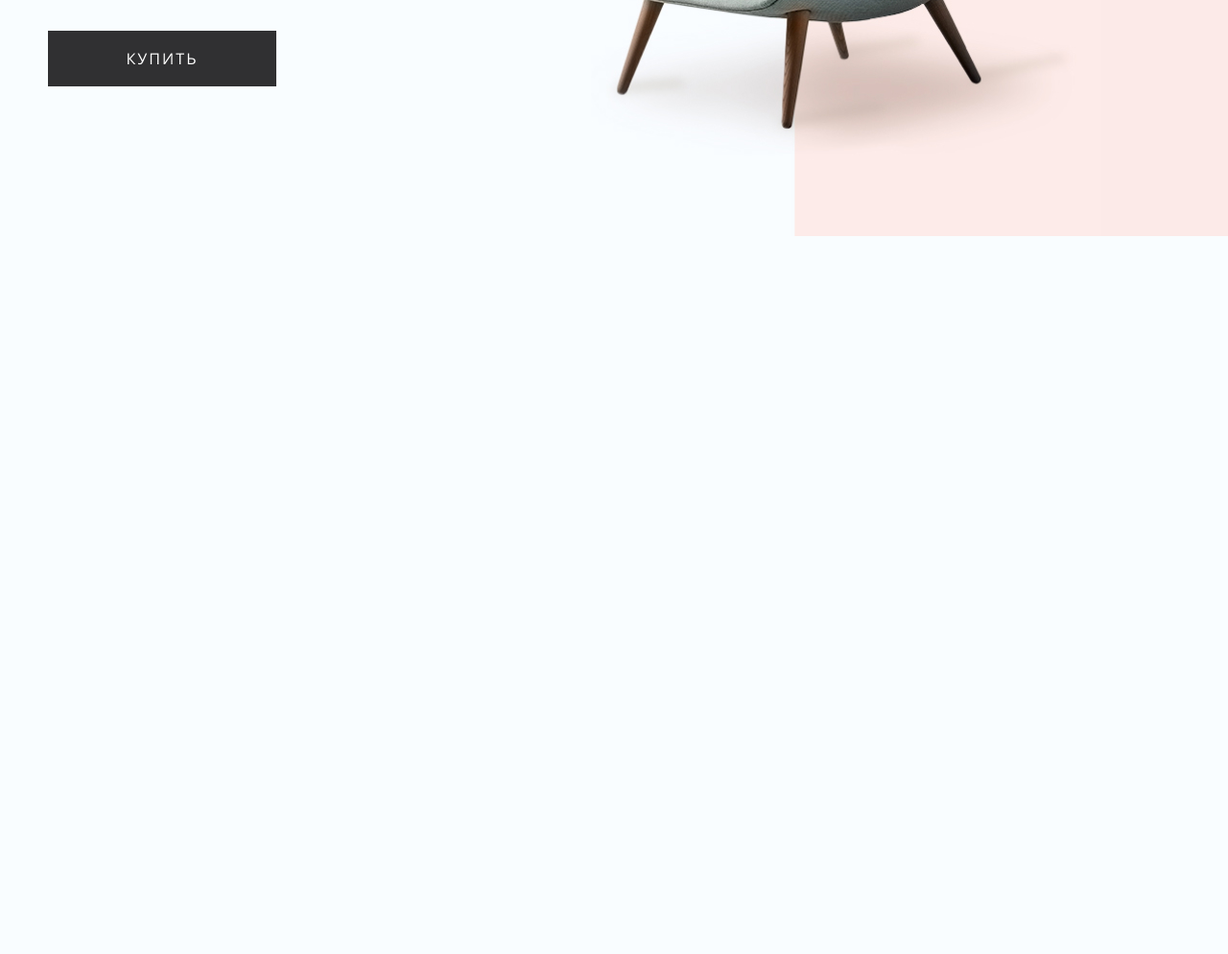
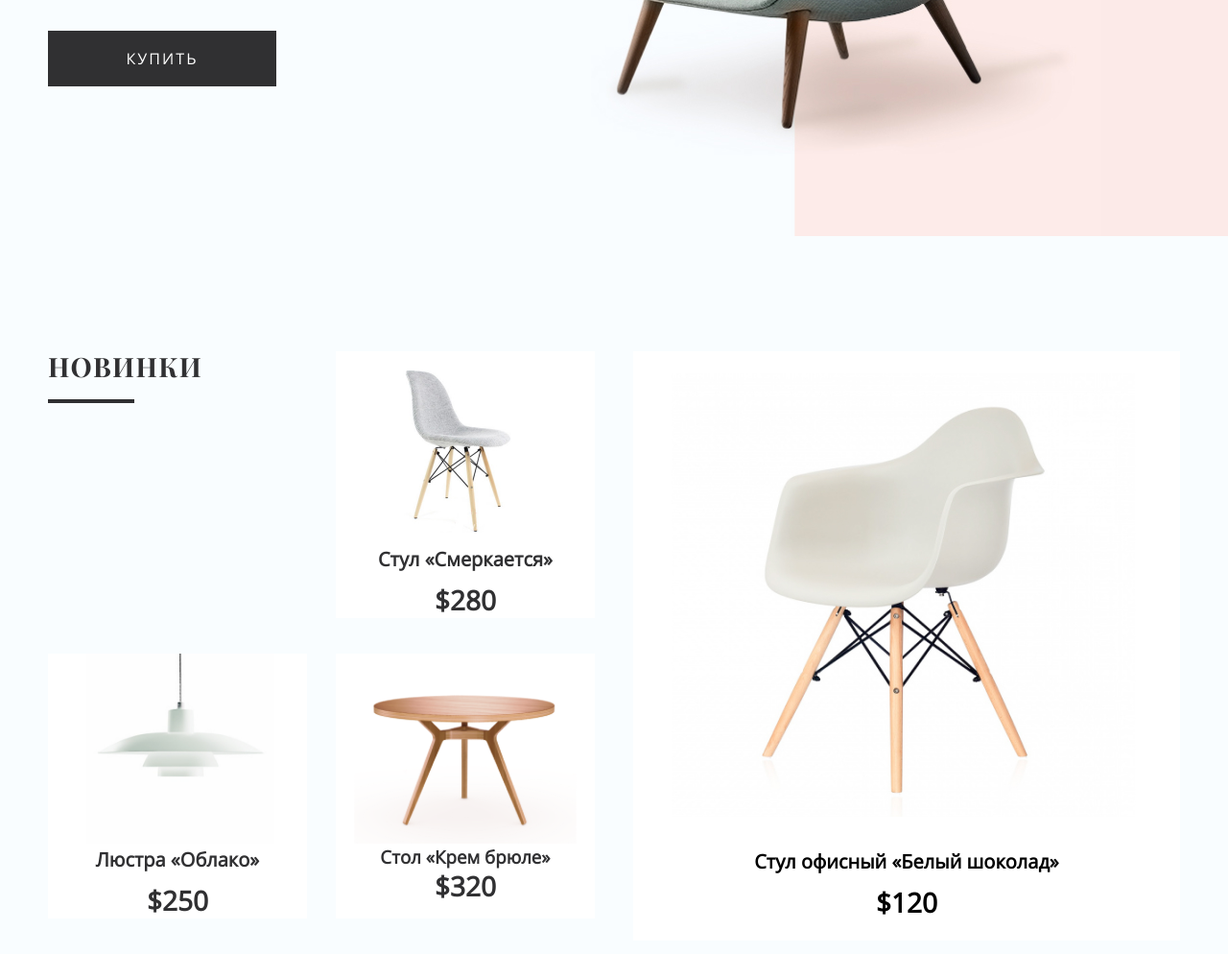
Before and after one commit to RishaIlina/Design-furniture, a plain HTML site: page index.html in a window 1280 px wide. Shown: the part 502-1496 px from the top of the page at 96% size. Before the commit the page ends 800 px from the top, so only its background shows below. Drawn offline with Linux system fonts and the light colour scheme.

Commit message:
Design-furniture-homework. Секция Новинки

```diff
--- a/css/style.css
+++ b/css/style.css
@@ -28,6 +28,19 @@
     font-weight: 700;
     font-display: swap;
     src: url("../fonts/playfair-display-bold.woff2") format("woff2"), url("../fonts/playfair-display-bold.woff") format("woff");
+}
+
+.flex {
+    display: flex;
+    flex-wrap: wrap;
+    justify-content: space-between;
+}
+
+h1,
+h2,
+h3,
+p {
+    margin: 0;
 }
 
 .container,
@@ -887,3 +900,102 @@
         margin-top: 12px;
     }
 }
+
+
+/* Новинки */
+.novelties {
+    display: flex;
+    flex-wrap: wrap;
+    justify-content: space-between;
+    margin-top: 120px;
+}
+
+.new-chair {
+    display: flex;
+    flex-wrap: wrap;
+    justify-content: space-between;
+}
+
+.new {
+    font-family: 'Playfair Display', 'Georgia', serif;
+    font-weight: 700;
+    font-size: 28px;
+    letter-spacing: 0.05em;
+    color: #303032;
+    text-transform: uppercase;
+    position: relative;
+  }
+
+  .new::before {
+    content: '';
+    width: 90px;
+    height: 4px;
+    background-color: #303032;
+    position: absolute;
+    top: 50px;
+  }
+
+  .chair-twilight img {
+    width: 175px;
+    margin-bottom: 10px;
+    padding-top: 20px;
+  }
+
+  .chair-twilight,
+  .chandelier,
+  .table {
+    width: 270px;
+    background-color: #fff;
+    text-align: center;
+    color: #303032;
+    margin-bottom: 37px;
+  }
+
+  .name {
+    font-size: 20px;
+    line-height: 27px;
+    display: block;
+    text-align: center;
+    margin-bottom: 10px;
+  }
+
+  .price {
+    font-weight: 600;
+    font-size: 28px;
+    line-height: 38px;
+  }
+
+  .chandelier img {
+    width: 202px;
+    height: 198px;
+  }
+
+  .table:hover,
+  .chandelier:hover,
+  .chair-twilight:hover,
+  .chair-white:hover {
+    background-color: #FAECE9;
+  }
+
+  .table img {
+    width: inherit;
+    height: 198px;
+  }
+
+  .new-chair {
+    max-width: 570px;
+  }
+
+  .chair-white {
+    width: 570px;
+    max-height: 614px;
+    text-align: center;
+    background-color: #fff;
+  }
+
+  .chair-white img {
+    width: 490px;
+    height: 466px;
+    padding-top: 19px;
+    padding-bottom: 29px;
+  }
--- a/index.html
+++ b/index.html
@@ -53,7 +53,8 @@
                                 <button class="product__button" type="button">Купить</button>
                             </div>
                             <div class="product__image">
-                <img src="img/main-chair-desktop.jpg" srcset="img/main-chair-desktop@2x.jpg 2x" width="532" height="751" alt="Кресло Антиква">
+                                <img src="img/main-chair-desktop.jpg" srcset="img/main-chair-desktop@2x.jpg 2x"
+                                    width="532" height="751" alt="Кресло Антиква">
                             </div>
                         </div>
                     </div>
@@ -66,7 +67,8 @@
                                 <button class="product__button" type="button">Купить</button>
                             </div>
                             <div class="product__image">
-                <img src="img/main-chair-desktop.jpg" srcset="img/main-chair-desktop@2x.jpg 2x" width="532" height="751" alt="Кресло Антиква">
+                                <img src="img/main-chair-desktop.jpg" srcset="img/main-chair-desktop@2x.jpg 2x"
+                                    width="532" height="751" alt="Кресло Антиква">
                             </div>
                         </div>
                     </div>
@@ -79,7 +81,8 @@
                                 <button class="product__button" type="button">Купить</button>
                             </div>
                             <div class="product__image">
-                <img src="img/main-chair-desktop.jpg" srcset="img/main-chair-desktop@2x.jpg 2x" width="532" height="751" alt="Кресло Антиква">
+                                <img src="img/main-chair-desktop.jpg" srcset="img/main-chair-desktop@2x.jpg 2x"
+                                    width="532" height="751" alt="Кресло Антиква">
                             </div>
                         </div>
                     </div>
@@ -92,7 +95,8 @@
                                 <button class="product__button" type="button">Купить</button>
                             </div>
                             <div class="product__image">
-                <img src="img/main-chair-desktop.jpg" srcset="img/main-chair-desktop@2x.jpg 2x" width="532" height="751" alt="Кресло Антиква">
+                                <img src="img/main-chair-desktop.jpg" srcset="img/main-chair-desktop@2x.jpg 2x"
+                                    width="532" height="751" alt="Кресло Антиква">
                             </div>
                         </div>
                     </div>
@@ -102,7 +106,42 @@
             </div>
         </section>
 
-  <script src="js/vendor/swiper.js"></script>
+        <section class="novelties container">
+            <div class="new-chair">
+              <h2 class="new">Новинки</h2>
+
+              <div class="chair-twilight">
+                <img src="./img/chair-twilight-desktop@2x.jpg" alt="chair twilight">
+                <h3 class="name">Стул «Смеркается»</h3>
+                <span class="price">$280</span>
+              </div>
+
+              <div class="chandelier">
+                <img src="./img/chandelier-desktop@2x.jpg" alt="chandelier">
+                <h3 class="name">Люстра «Облако»</h3>
+                <span class="price">$250</span>
+              </div>
+
+              <div class="table">
+                <img src="./img/table-cream-desktop@2x.png" alt="table">
+                <h3 class="furniture-name">Стол «Крем брюле»</h3>
+                <span class="price">$320</span>
+              </div>
+            </div>
+
+            <div class="chair-white">
+              <img src="./img/chair-white-desktop@2x.jpg" alt="chair white">
+              <h3 class="name">Стул офисный «Белый шоколад»</h3>
+              <span class="price">$120</span>
+            </div>
+
+          </section>
+
+
+
+
+        <script src="js/vendor/swiper.js">
+        </script>
         <script src="js/lib/slider-main.js"></script>
 
 </body>
```
Lines whose indentation alone changed are shown as unchanged.
